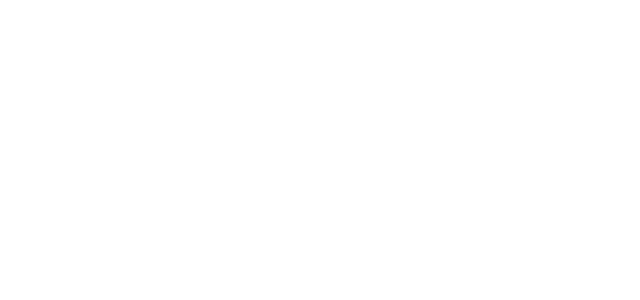
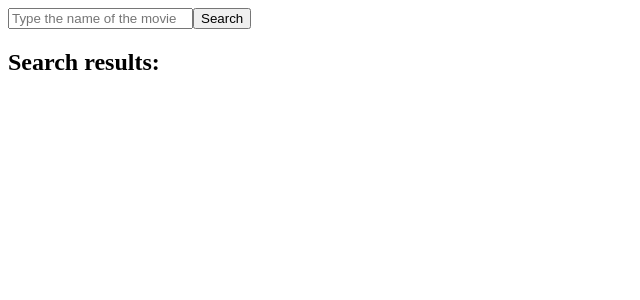
Before and after one commit to StefanRaluca/vite-boolflix, a Vue app: page / in a window 1280 px wide. Shown: the top 300 px of the page, without its empty margins (0-640 px from the left). Built offline with nearby package versions, Linux system fonts and the light colour scheme; the HTML template or start-up script is replaced by a standard one.

Commit message:
add milestone 1

```diff
--- a/src/components/GlobalState.vue
+++ b/src/components/GlobalState.vue
@@ -1,15 +1,44 @@
 <script>
 import axios from 'axios';
 import { state } from '../../state.js';
+import { reactive } from 'vue';
+
 
 export default {
+    setup() {
+        // facciamo una variabile per state
+        const movies = state;
 
+        // metodo per fare la ricerca
+        const searchMovies = () => {
+            axios
+                .get(`${movies.urlSearch}?api_key=${movies.api_key}&query=${movies.searchInput}`)
+                .then(response => {
+                    movies.searchResults = response.data.results;
+                    console.log(response.data.results);
+                })
+        };
+        return {
+            state: movies,
+            searchMovies
+        };
+    }
 }
-
 </script>
 
 <template>
-
-
+    <div>
+        <input v-model="state.searchInput" placeholder="Type the name of the movie">
+        <button @click="searchMovies">Search </button>
+        <h2>Search results:</h2>
+        <ul>
+            <li v-for="movie in state.searchResults">
+                <p>Title: {{ movie.title }}</p>
+                <p>Original title: {{ movie.original_title }}</p>
+                <p>Language: {{ movie.original_language }}</p>
+                <p>Vote average: {{ movie.vote_average }}</p>
+            </li>
+        </ul>
+    </div>
 </template>
 <style></style>
--- a/state.js
+++ b/state.js
@@ -1,8 +1,8 @@
-import { reactive } from "vue"
+import { reactive } from "vue";
 
 export const state = reactive({
-    urlSearch: 'https://api.themoviedb.org/3/search/movie?api_key=469e4b80883ef4c7db4929cf6be9c097&language=it-IT',
+    urlSearch: "https://api.themoviedb.org/3/search/movie",
     searchResults: [],
     searchInput: "",
-
+    api_key: "469e4b80883ef4c7db4929cf6be9c097",
 });
```
